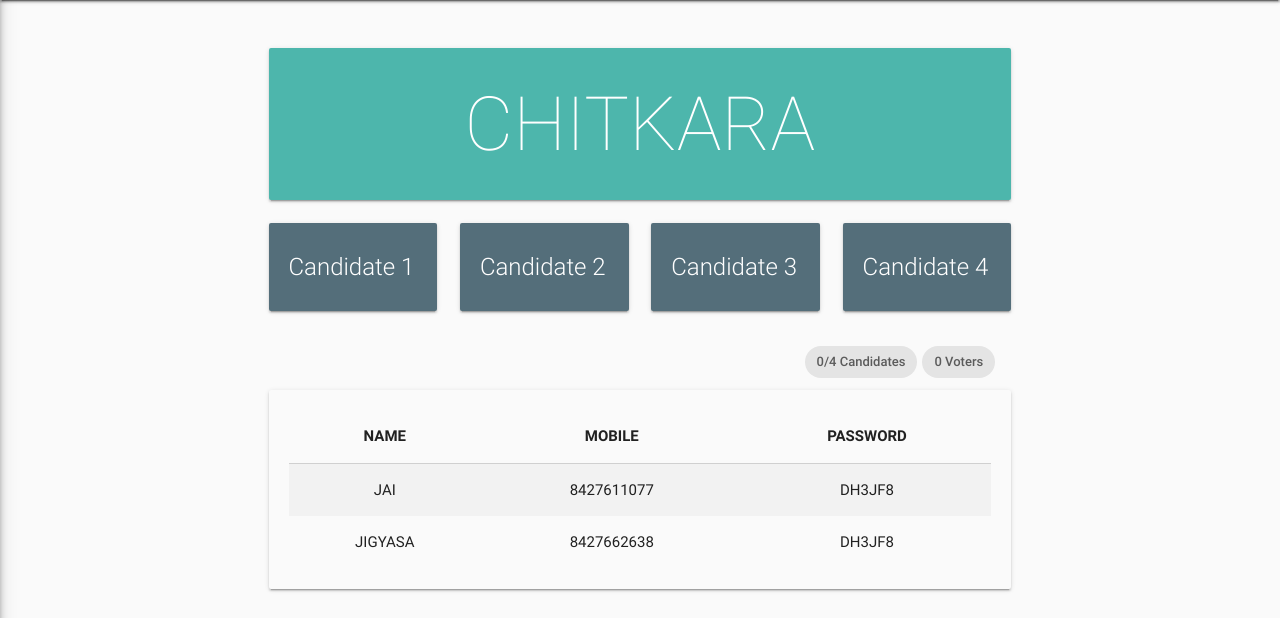
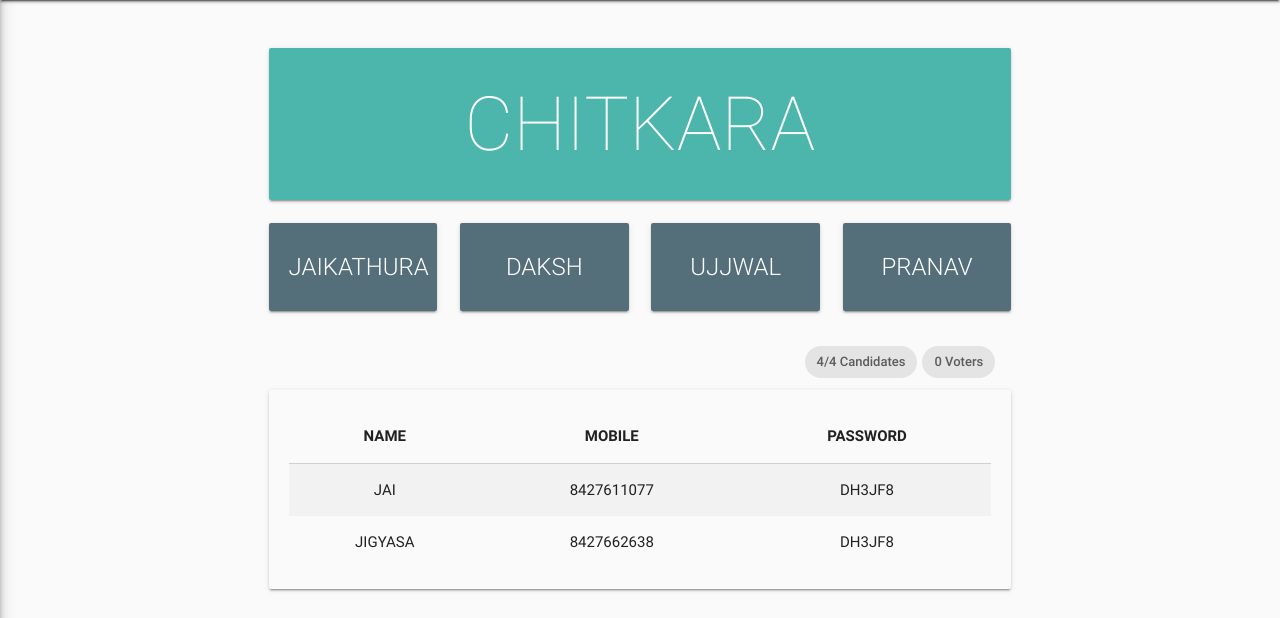
Before and after one commit to ashwani311/Ballot, a Flask app: a page that uses templates/dashboard.html in a window 1280 px wide. Shown: the part 64-682 px from the top of the page. Run offline with Flask 2, Linux system fonts and the light colour scheme; a user stored in the database is signed in; some libraries are stand-ins or nearby versions.

Commit message:
NewCandidate Handler Added

```diff
--- a/templates/dashboard.html
+++ b/templates/dashboard.html
@@ -56,39 +56,20 @@
                    </div>
                    {% if candidates %}
                     <div class="row">
+											{% for i in range(count['candidates']) %}
                         <div class="col s12 m3">
                           <div class="card blue-grey darken-1">
-                            <div class="card-content white-text">
-                              <span class="card-title">Candidate 1</span>
+                            <div class="card-content white-text center-align uppercase">
+                              <span class="card-title">{{ candidates[i].name }}</span>
                             </div>
                           </div>
                         </div>
-                        <div class="col s12 m3">
-                          <div class="card blue-grey darken-1">
-                            <div class="card-content white-text">
-                              <span class="card-title">Candidate 2</span>
-                            </div>
-                          </div>
-                        </div>
-                        <div class="col s12 m3">
-                          <div class="card blue-grey darken-1">
-                            <div class="card-content white-text">
-                              <span class="card-title">Candidate 3</span>
-                            </div>
-                          </div>
-                        </div>
-                        <div class="col s12 m3">
-                          <div class="card blue-grey darken-1">
-                            <div class="card-content white-text">
-                              <span class="card-title">Candidate 4</span>
-                            </div>
-                          </div>
-                        </div>
+												{% endfor %}
                       </div>
                     {% endif %}
                     <div class="col s12">
-                        <a href="#add-voter"> <div class="chip chip-hover right"> 0 Voters</div> </a>
-                        <a href="#add-candidate"> <div class="chip chip-hover right"> 0/4 Candidates </div> </a>
+                        <a href="#add-voter"> <div class="chip chip-hover right"> {{count['voters']}} Voters</div> </a>
+                        <a href="#add-candidate"> <div class="chip chip-hover right"> {{count['candidates']}}/4 Candidates </div> </a>
                     </div>
                     <div class="row">
                         <div class="col s12">
@@ -170,7 +151,7 @@
               <div class="row">
                 <div class="col s8 offset-s2 offset-m2 m8 offset-l4 l5 s-20 margin-auto">
                     <h4 class="ballot-head f-200 uppercase">Add New Candidate</h4>
-                        <form method="post" action="/dashboard/{{admin.url}}/candidate">
+                        <form method="post" action="/dashboard/{{admin.url}}/{{ballot.id}}/candidate">
                             <div class="input-field">
                                 <input id="cname" type="text"  name="cname" required>
                                 <label for="cname" data-error="Invalid">Candidate Name</label>
```
Also changed, not shown: 1 other file.
